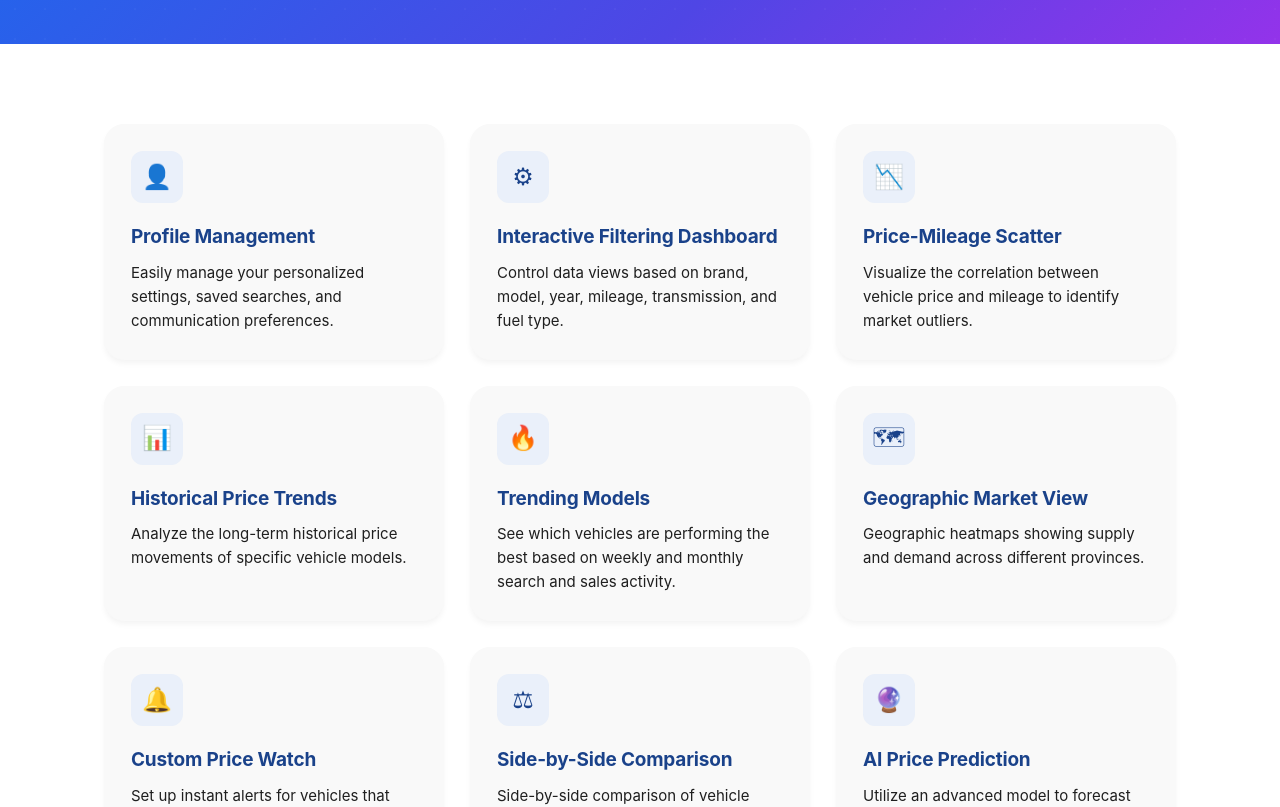
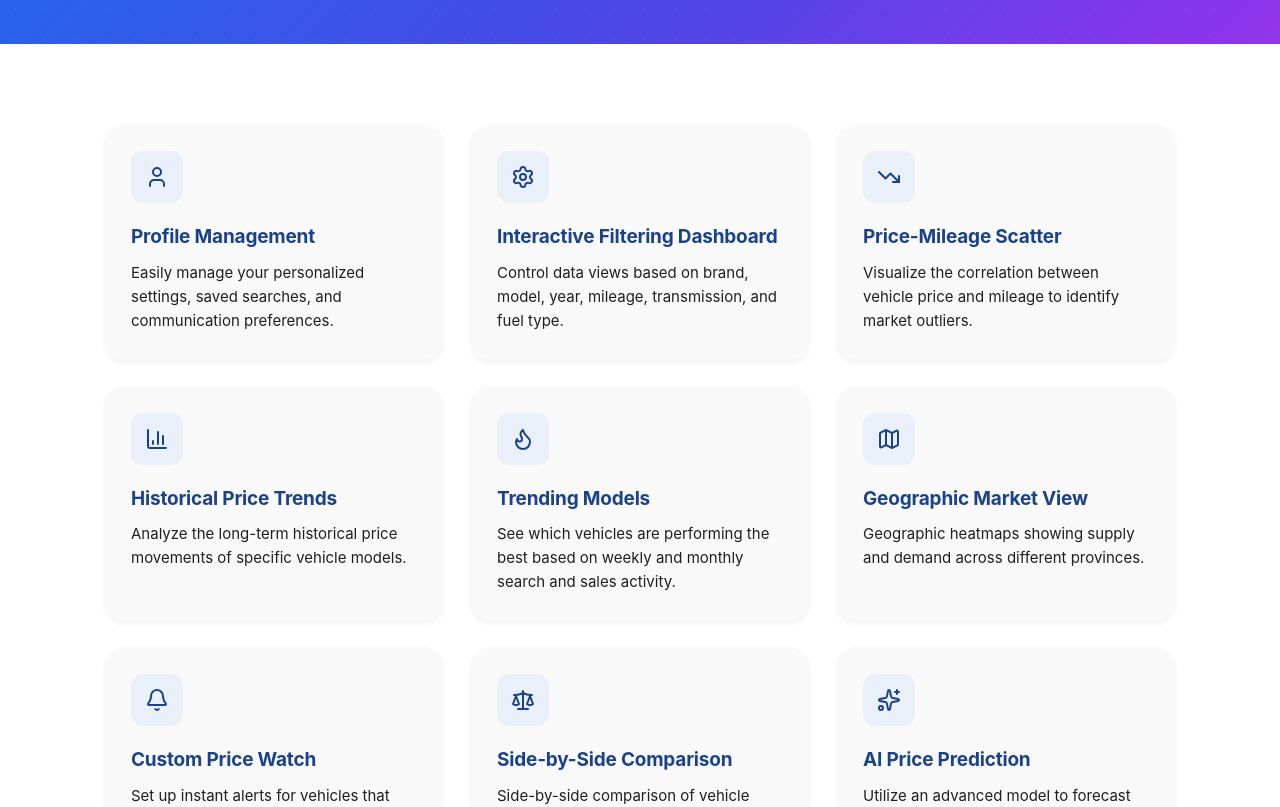
Before and after one commit to akila20040720/autoinsightcs70, a React (Vite) app in the folder cs70/: page /features in a window 1280 px wide. Shown: the part 840-1647 px from the top of the page. Built offline with nearby package versions, Linux system fonts and the light colour scheme.

Commit message:
feat: feature page animation

```diff
--- a/cs70/src/pages/Features.tsx
+++ b/cs70/src/pages/Features.tsx
@@ -1,5 +1,18 @@
 import React from "react";
-
+import { motion } from "framer-motion";
+import ChatbotButton from "../components/ChatbotButton";
+import {
+  User,
+  Settings,
+  TrendingDown,
+  BarChart3,
+  Flame,
+  Map,
+  Bell,
+  Scale,
+  Sparkles,
+  Bot,
+} from "lucide-react";
 
 interface Feature {
   title: string;
@@ -8,16 +21,16 @@ interface Feature {
 }
 
 const features: Feature[] = [
-  { icon: "👤", title: "Profile Management", desc: "Easily manage your personalized settings, saved searches, and communication preferences." },
-  { icon: "⚙", title: "Interactive Filtering Dashboard", desc: "Control data views based on brand, model, year, mileage, transmission, and fuel type." },
-  { icon: "📉", title: "Price-Mileage Scatter", desc: "Visualize the correlation between vehicle price and mileage to identify market outliers." },
-  { icon: "📊", title: "Historical Price Trends", desc: "Analyze the long-term historical price movements of specific vehicle models." },
-  { icon: "🔥", title: "Trending Models", desc: "See which vehicles are performing the best based on weekly and monthly search and sales activity." },
-  { icon: "🗺", title: "Geographic Market View", desc: "Geographic heatmaps showing supply and demand across different provinces." },
-  { icon: "🔔", title: "Custom Price Watch", desc: "Set up instant alerts for vehicles that match your criteria and drop below your target price." },
-  { icon: "⚖", title: "Side-by-Side Comparison", desc: "Side-by-side comparison of vehicle specifications and market value." },
-  { icon: "🔮", title: "AI Price Prediction", desc: "Utilize an advanced model to forecast the future price of any used vehicle." },
-  { icon: "🤖", title: "AI Market Assistant", desc: "Chat with an intelligent bot to discuss emerging trends and market insights." }
+  { icon: <User className="w-8 h-8" />, title: "Profile Management", desc: "Easily manage your personalized settings, saved searches, and communication preferences." },
+  { icon: <Settings className="w-8 h-8" />, title: "Interactive Filtering Dashboard", desc: "Control data views based on brand, model, year, mileage, transmission, and fuel type." },
+  { icon: <TrendingDown className="w-8 h-8" />, title: "Price-Mileage Scatter", desc: "Visualize the correlation between vehicle price and mileage to identify market outliers." },
+  { icon: <BarChart3 className="w-8 h-8" />, title: "Historical Price Trends", desc: "Analyze the long-term historical price movements of specific vehicle models." },
+  { icon: <Flame className="w-8 h-8" />, title: "Trending Models", desc: "See which vehicles are performing the best based on weekly and monthly search and sales activity." },
+  { icon: <Map className="w-8 h-8" />, title: "Geographic Market View", desc: "Geographic heatmaps showing supply and demand across different provinces." },
+  { icon: <Bell className="w-8 h-8" />, title: "Custom Price Watch", desc: "Set up instant alerts for vehicles that match your criteria and drop below your target price." },
+  { icon: <Scale className="w-8 h-8" />, title: "Side-by-Side Comparison", desc: "Side-by-side comparison of vehicle specifications and market value." },
+  { icon: <Sparkles className="w-8 h-8" />, title: "AI Price Prediction", desc: "Utilize an advanced model to forecast the future price of any used vehicle." },
+  { icon: <Bot className="w-8 h-8" />, title: "AI Market Assistant", desc: "Chat with an intelligent bot to discuss emerging trends and market insights." }
 ];
 
 export default function Features() {
@@ -25,37 +38,93 @@ export default function Features() {
     <div className="features-wrapper">
 
       {/* SECTION 1: Dark Theme Intro */}
-      <section className="features-hero">
+      <motion.section
+        className="features-hero"
+        initial={{ opacity: 0 }}
+        animate={{ opacity: 1 }}
+        transition={{ duration: 0.8 }}
+      >
         <div className="features-hero-content">
-          <h1 className="features-hero-title">Let's Dive into Features</h1>
-          <p className="features-hero-subtitle">
+          <motion.h1
+            className="features-hero-title"
+            initial={{ y: 50, opacity: 0 }}
+            animate={{ y: 0, opacity: 1 }}
+            transition={{ duration: 0.8, delay: 0.2 }}
+          >
+            Let's Dive into Features
+          </motion.h1>
+          <motion.p
+            className="features-hero-subtitle"
+            initial={{ y: 30, opacity: 0 }}
+            animate={{ y: 0, opacity: 1 }}
+            transition={{ duration: 0.8, delay: 0.4 }}
+          >
             Explore the powerful tools designed to give you the market advantage.
-          </p>
-          <button className="features-hero-button">
+          </motion.p>
+          <motion.button
+            className="features-hero-button"
+            initial={{ y: 20, opacity: 0 }}
+            animate={{ y: 0, opacity: 1 }}
+            transition={{ duration: 0.8, delay: 0.6 }}
+            whileHover={{ scale: 1.05, boxShadow: "0 8px 30px rgba(54, 129, 247, 0.5)" }}
+            whileTap={{ scale: 0.95 }}
+            onClick={() => {
+              const featuresSection = document.querySelector('.features-white-section');
+              featuresSection?.scrollIntoView({ behavior: 'smooth' });
+            }}
+          >
             Browse Features
-          </button>
-
-
+          </motion.button>
         </div>
-      </section>
+      </motion.section>
 
       {/* SECTION 2: White Theme Grid */}
-      <section className="features-white-section">
+      <motion.section
+        className="features-white-section"
+        initial={{ opacity: 0 }}
+        whileInView={{ opacity: 1 }}
+        viewport={{ once: true }}
+        transition={{ duration: 0.6 }}
+      >
         <div className="features-container">
           <div className="features-grid">
             {features.map((f, i) => (
-              <div key={i} className="feature-card">
-                <div className="feature-icon-wrapper">
+              <motion.div
+                key={i}
+                className="feature-card"
+                initial={{ opacity: 0, y: 50, scale: 0.9 }}
+                whileInView={{ opacity: 1, y: 0, scale: 1 }}
+                viewport={{ once: true }}
+                transition={{
+                  duration: 0.5,
+                  delay: i * 0.1,
+                  type: "spring",
+                  stiffness: 100
+                }}
+                whileHover={{
+                  y: -10,
+                  scale: 1.05,
+                  boxShadow: "0 12px 32px rgba(54, 129, 247, 0.2)",
+                  transition: { duration: 0.3 }
+                }}
+              >
+                <motion.div
+                  className="feature-icon-wrapper"
+                  whileHover={{ rotate: 360, scale: 1.2 }}
+                  transition={{ duration: 0.6 }}
+                >
                   {f.icon}
-                </div>
+                </motion.div>
                 <h2 className="feature-title">{f.title}</h2>
                 <p className="feature-desc">{f.desc}</p>
-              </div>
+              </motion.div>
             ))}
           </div>
         </div>
-      </section>
+      </motion.section>
 
-    </div>
-  );
+      {/* Chatbot Button */}
+      <ChatbotButton />
+    </div>
+  );
 }
```
